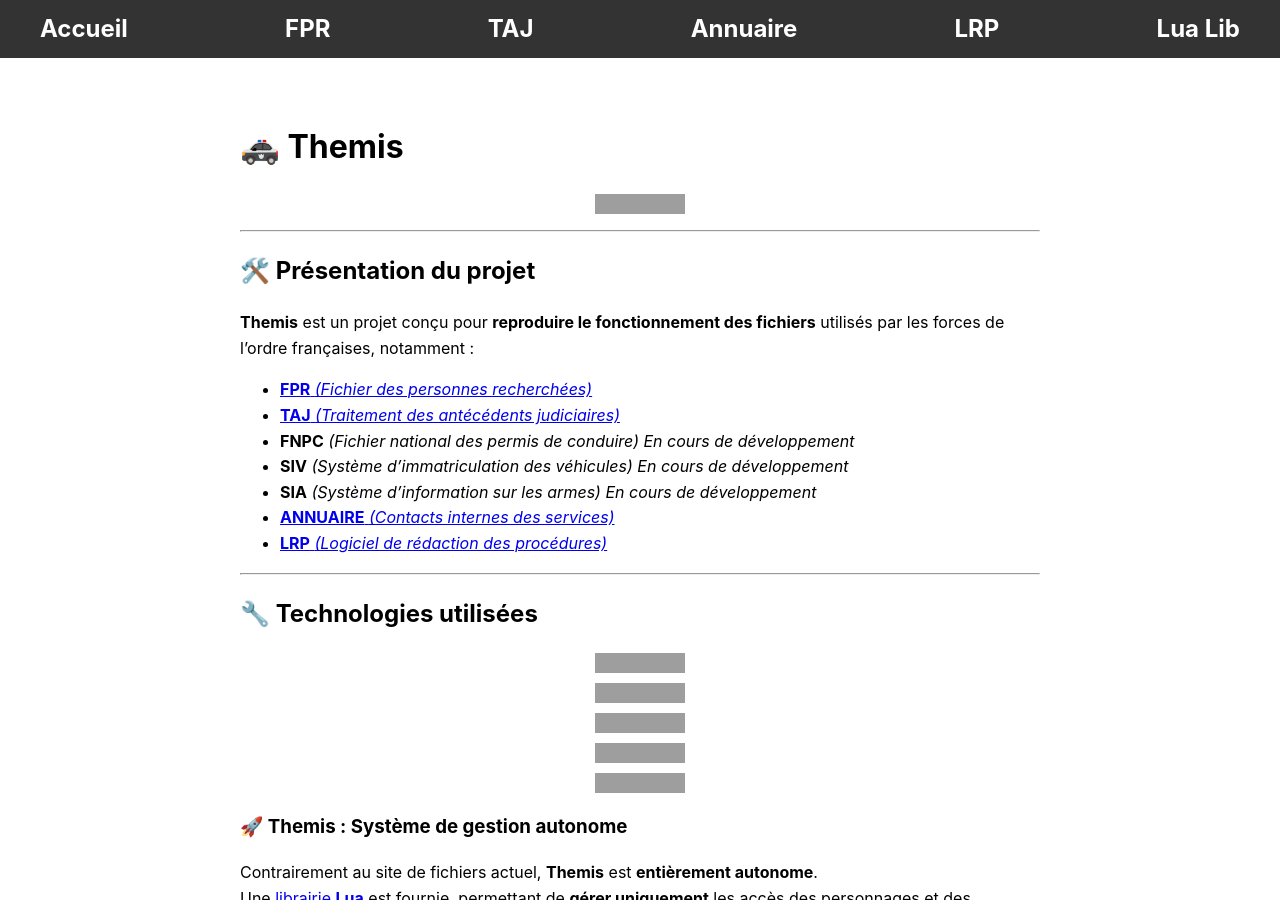
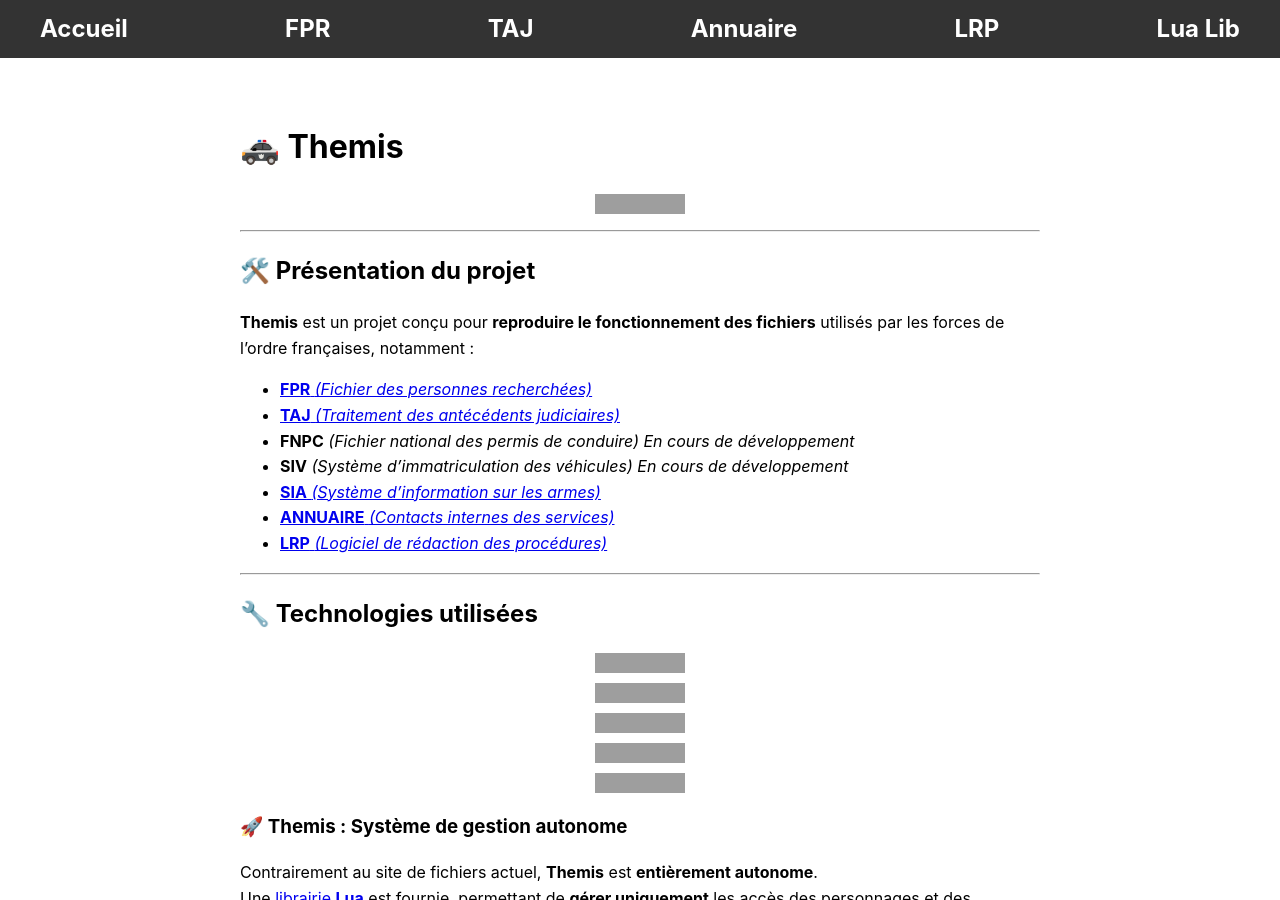
Before and after one commit to ThemisNU/themis-presentation, a Jekyll site: the page built from index.md, in a window 1280 px wide and 900 px high, cut to the strip 0-900 px from the top of the window. Built offline with Jekyll 4.4.1, drawn with Linux system fonts in a browser that asks for light colours; grey boxes are pictures that could not be loaded.

Commit message:
Add SIA page

```diff
--- a/index.md
+++ b/index.md
@@ -17,7 +17,7 @@ title: Accueil | Themis
 - [**TAJ** *(Traitement des antécédents judiciaires)*](taj)
 - **FNPC** *(Fichier national des permis de conduire) En cours de développement*
 - **SIV** *(Système d'immatriculation des véhicules) En cours de développement*
-- **SIA** *(Système d’information sur les armes) En cours de développement*
+- [**SIA** *(Système d’information sur les armes)*](sia)
 - [**ANNUAIRE** *(Contacts internes des services)*](annuaire)
 - [**LRP** *(Logiciel de rédaction des procédures)*](lrp)
 
```
Also changed, not shown: sia.md (added, +31 -0 lines).
